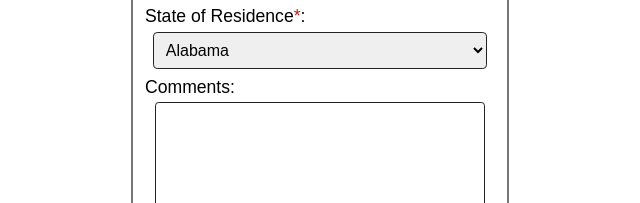
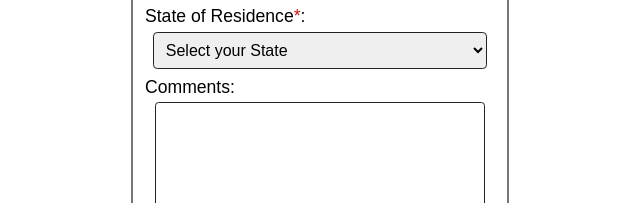
Before and after one commit to ChemicalZ/Portfolio, a plain HTML site: page index.html in a window 1280 px wide. Shown: the part 980-1183 px from the top of the page, 320-960 px from the left. Drawn offline with Linux system fonts and the light colour scheme.

Commit message:
Update index.html fix 1

```diff
--- a/index.html
+++ b/index.html
@@ -2,7 +2,7 @@
 <html lang="en">
 <head>
 	<meta charset="utf-8">
-	<meta name="DaVonte Carter Vault">
+	<meta name="author" content="DaVonte Carter Vault">
 	<title>Form Activity Solution File</title>
 	<link rel="stylesheet" href="styles.css">
 </head>
@@ -26,7 +26,6 @@
 			<h2>Coding Semantic and Accessible Forms!</h2>
 			<p>Today we'll be focusing on coding a form that is accessible and semantic, and we'll also briefly discuss skip links for your website. Forms can be a source of frustration for users, whether they specifically need help with accessing your website or if they just prefer that your forms be easy to use and submit. Follow along as we code this in class, and please ask questions as they arise. Let's make a form!</p>
 
-<!-- 	-------- TO-DO: ADD FORM CODE HERE DURING CLASS, FOLLOW ALONG TO COMPLETE -------- -->
 	<form action="https://wp.zybooks.com/form-viewer.php" method="post">
 		<label for="flname">Full Name<span class="required">*</span></label>
 		<input type="text" name="flname" id="flname" required>
@@ -43,6 +42,7 @@
 		</fieldset>
 		<label for="state">State of Residence<span class="required">*</span>:</label>
 		<select name="state" id="state" required>
+                                <option value="">Select your State</option>
 				<optgroup label="State">
 				  <option value="Alabama">Alabama</option>
 				  <option value="Alaska">Alaska</option>
```
